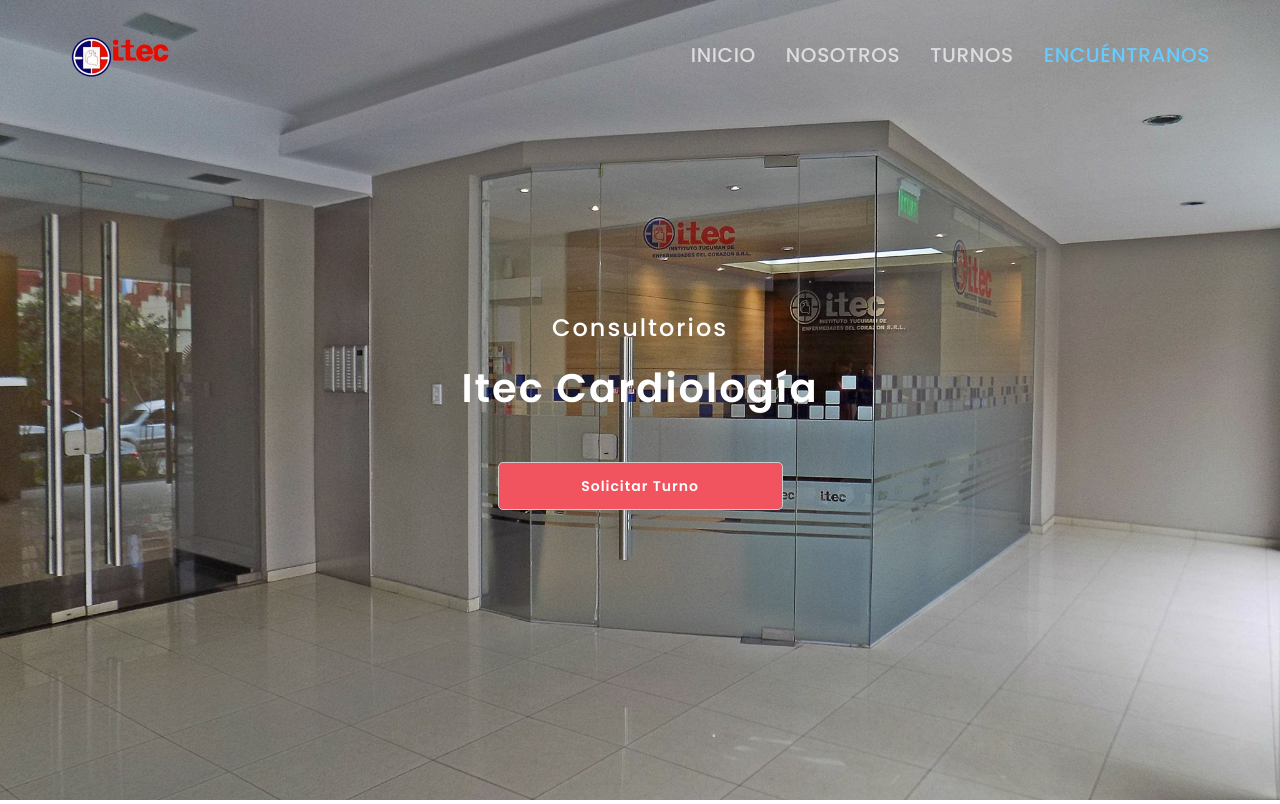
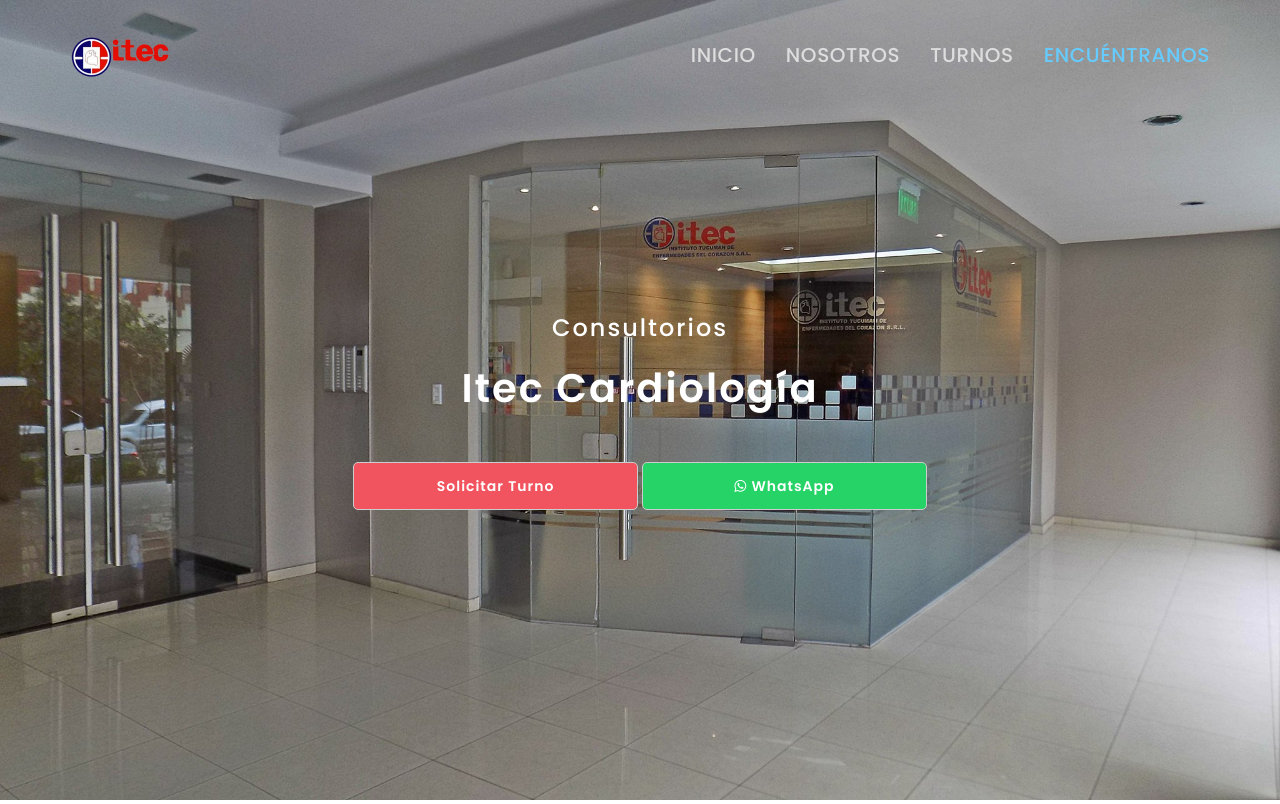
Before and after one commit to gabrielsalc/ItecConsultorios, a PHP site: page / in a window 1280 px wide. Shown: the top 804 px of the page. Run offline with PHP 8.4, Linux system fonts and the light colour scheme.

Commit message:
agrega boton whatsapp

```diff
--- a/css/style.css
+++ b/css/style.css
@@ -115,6 +115,9 @@
 #contact .btn-danger {
     background: #f2545f;
     border-color: transparent;
+}
+#whatsapp-top{
+  background-color: #25D366 !important;
 }
 
 #contact .btn {
--- a/index.html
+++ b/index.html
@@ -84,6 +84,7 @@
 				<h3 class="wow bounceIn" data-wow-delay="0.1s">Consultorios</h3>
 				<h1 class="wow fadeInUp" data-wow-delay="0.1s">Itec Cardiología</h1>
 				<a href="#profesionales" id="turnos" class="btn btn-lg btn-default smoothScroll wow fadeInUp" data-wow-delay="0.1s">Solicitar Turno</a>
+				<a href="https://wa.me/5493815860667" target="_blanc" id="whatsapp-top" class="btn btn-lg btn-default smoothScroll wow fadeInUp" data-wow-delay="0.1s"><i class="fa fa-whatsapp"></i>    WhatsApp</a>
 				<!-- <a href="#register" class="btn btn-lg btn-danger smoothScroll wow fadeInUp" data-wow-delay="2.3s">REGISTER NOW</a> -->
 			</div>
 
@@ -604,7 +605,7 @@
 			<div id="datos-contacto" class="wow fadeInUp col-md-12 col-sm-12" data-wow-delay="0.9s">
 				<h3>Maipú 574 PB</h3>
 				<h2>San Miguel de Tucumán</h2>
-				<a id="whatsapp-bottom" class="btn btn-lg btn-default smoothScroll fadeInUp" href="whatsapp" target="_blanc" >Whatsapp</a>
+				<a href="https://wa.me/5493815860667" target="_blanc" id="whatsapp-bottom" class="btn btn-lg btn-default smoothScroll wow fadeInUp" data-wow-delay="0.1s"><i class="fa fa-whatsapp"></i>    WhatsApp</a>
 			</div>
 		</div>
 	</div>
```
